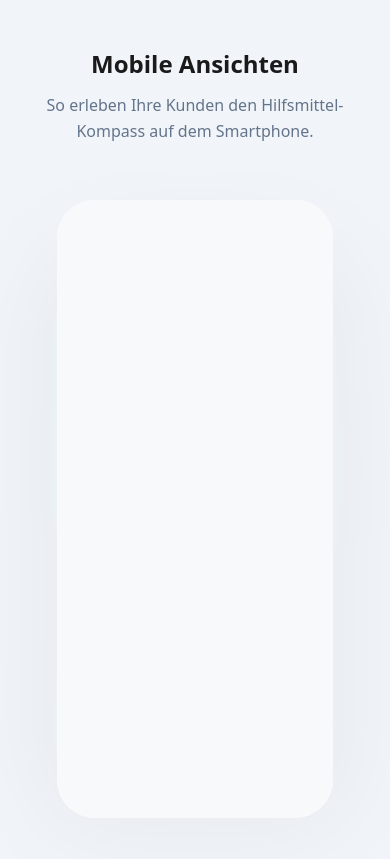
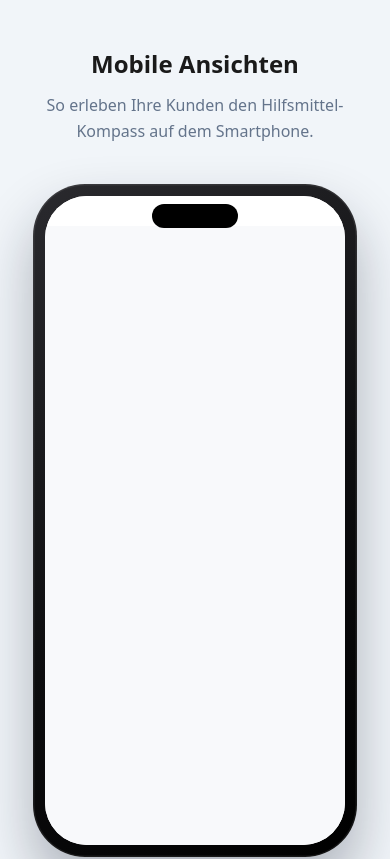
Before and after one commit to verticdev/hilfsmittel-kompass-affiliate, a Next.js app: page /screenshot-mobile in a window 390 px wide. Shown: the top 859 px of the page. Built offline with nearby package versions, Linux system fonts and the light colour scheme.

Commit message:
feat: update phone mockup to render site in CSS-built iPhone frame

```diff
--- a/app/screenshot-mobile/phone-mockup.tsx
+++ b/app/screenshot-mobile/phone-mockup.tsx
@@ -1,33 +1,34 @@
 "use client"
 
 /**
- * Phone mockup that renders a real route inside the provided phone SVG frame.
- * The route is rendered in an iframe at an iPhone logical width (390px) and
- * scaled to fit the screen cut-out of the SVG.
+ * Phone mockup that renders a real route inside a CSS-built iPhone frame.
+ * The route renders in an iframe at an iPhone logical width (390px) and is
+ * scaled down to fit the screen, so it looks exactly like the live mobile site.
  */
 
 // --- Phone geometry --------------------------------------------------------
-// Native aspect ratio of the SVG asset (viewBox 884.25 x 1917).
-const PHONE_ASPECT = 884.25 / 1917
+// Rendered width of the screen (the visible glass area) in CSS pixels.
+const SCREEN_WIDTH = 300
 
-// Rendered width of the phone body in CSS pixels.
-const PHONE_WIDTH = 300
-const PHONE_HEIGHT = PHONE_WIDTH / PHONE_ASPECT
+// Logical viewport the site is rendered at inside the iframe (iPhone width).
+const IFRAME_LOGICAL_WIDTH = 390
+// Logical height (iPhone 14-ish aspect ratio: 390 x 844).
+const IFRAME_LOGICAL_HEIGHT = 844
 
-// Screen cut-out insets (in px, relative to PHONE_WIDTH) — tuned to the SVG.
-const INSET_TOP = 16
-const INSET_BOTTOM = 16
-const INSET_LEFT = 12
-const INSET_RIGHT = 12
-const SCREEN_RADIUS = 38
+const scale = SCREEN_WIDTH / IFRAME_LOGICAL_WIDTH
+const SCREEN_HEIGHT = IFRAME_LOGICAL_HEIGHT * scale
 
-// Logical viewport width the site is rendered at inside the iframe.
-const IFRAME_LOGICAL_WIDTH = 390
+// Status-bar height (in rendered px) reserved at the top of the screen so the
+// dynamic-island notch sits in empty space instead of over the site header.
+const STATUS_BAR = 30
 
-const screenWidth = PHONE_WIDTH - INSET_LEFT - INSET_RIGHT
-const screenHeight = PHONE_HEIGHT - INSET_TOP - INSET_BOTTOM
-const scale = screenWidth / IFRAME_LOGICAL_WIDTH
-const iframeLogicalHeight = screenHeight / scale
+// Dark bezel thickness around the screen.
+const BEZEL = 12
+const PHONE_WIDTH = SCREEN_WIDTH + BEZEL * 2
+const PHONE_HEIGHT = SCREEN_HEIGHT + BEZEL * 2
+
+const PHONE_RADIUS = 52
+const SCREEN_RADIUS = 42
 
 interface PhoneMockupProps {
   src: string
@@ -38,38 +39,46 @@ export function PhoneMockup({ src, title }: PhoneMockupProps) {
   return (
     <div
       className="relative shrink-0"
-      style={{ width: PHONE_WIDTH, height: PHONE_HEIGHT }}
+      style={{
+        width: PHONE_WIDTH,
+        height: PHONE_HEIGHT,
+        borderRadius: PHONE_RADIUS,
+        // Dark phone body with a subtle metallic edge highlight.
+        background: "linear-gradient(145deg, #2a2a2e 0%, #0d0d0f 55%, #000 100%)",
+        padding: BEZEL,
+        boxShadow:
+          "0 30px 55px rgba(15, 23, 42, 0.30), inset 0 0 0 1.5px rgba(255,255,255,0.08)",
+      }}
+      aria-label={`${title} auf einem Smartphone`}
     >
-      {/* Phone body / frame (background) */}
-      <img
-        src="/images/mockup-phone.svg"
-        alt={`${title} auf einem Smartphone`}
-        className="pointer-events-none absolute inset-0 h-full w-full select-none"
-        draggable={false}
-        style={{ filter: "drop-shadow(0 30px 45px rgba(15, 23, 42, 0.28))" }}
-      />
+      {/* Screen */}
+      <div
+        className="relative flex h-full w-full flex-col overflow-hidden bg-white"
+        style={{ borderRadius: SCREEN_RADIUS }}
+      >
+        {/* Status bar spacer keeps the site header clear of the notch */}
+        <div className="shrink-0 bg-white" style={{ height: STATUS_BAR }} />
 
-      {/* Screen content sits on top, clipped to the screen cut-out */}
-      <div
-        className="absolute overflow-hidden bg-white"
-        style={{
-          top: INSET_TOP,
-          left: INSET_LEFT,
-          width: screenWidth,
-          height: screenHeight,
-          borderRadius: SCREEN_RADIUS,
-        }}
-      >
+        <div className="relative flex-1 overflow-hidden">
           <iframe
             src={src}
             title={title}
             loading="lazy"
+            scrolling="no"
             className="origin-top-left border-0"
             style={{
               width: IFRAME_LOGICAL_WIDTH,
-            height: iframeLogicalHeight,
+              height: IFRAME_LOGICAL_HEIGHT,
               transform: `scale(${scale})`,
             }}
+          />
+        </div>
+
+        {/* Dynamic island / notch */}
+        <div
+          className="absolute left-1/2 top-2 -translate-x-1/2 rounded-full bg-black"
+          style={{ width: 86, height: 24 }}
+          aria-hidden="true"
         />
       </div>
     </div>
```
Lines whose indentation alone changed are shown as unchanged.
